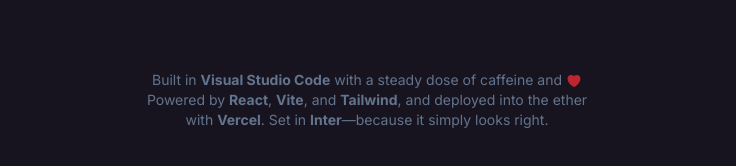
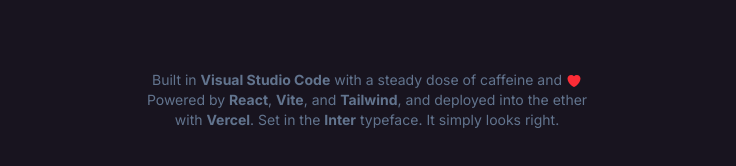
Before and after one commit to nabilelbajdi/nabil-portfolio, a React (Vite) app: page / in a window 1280 px wide. Shown: the part 4149-4315 px from the top of the page, without its empty margins (273-1009 px from the left). Built offline with nearby package versions, Linux system fonts and the light colour scheme.

Commit message:
Improve footer text formatting

```diff
--- a/src/components/layout/Footer.jsx
+++ b/src/components/layout/Footer.jsx
@@ -17,7 +17,7 @@
           xmlns="http://www.w3.org/2000/svg"
           viewBox="0 0 24 24"
           fill="currentColor"
-          className="w-4 h-4 inline-block text-red-500 animate-pulse-soft"
+          className="w-4 h-4 inline-block text-red-500 animate-heartbeat"
         >
           <path d="M11.645 20.91l-.007-.003-.022-.012a15.247 15.247 0 01-.383-.218 25.18 25.18 0 01-4.244-3.17C4.688 15.36 2.25 12.174 2.25 8.25 2.25 5.322 4.714 3 7.688 3A5.5 5.5 0 0112 5.052 5.5 5.5 0 0116.313 3c2.973 0 5.437 2.322 5.437 5.25 0 3.925-2.438 7.111-4.739 9.256a25.175 25.175 0 01-4.244 3.17 15.247 15.247 0 01-.383.219l-.022.012-.007.004-.003.001a.752.752 0 01-.704 0l-.003-.001z" />
         </svg>
@@ -58,7 +58,8 @@
           aria-label="Vercel (opens in a new tab)"
         >
           Vercel
-        </a>. Set in{' '}
+        </a>. {' '}
+        Set in the{' '}
         <a
           href="https://rsms.me/inter/"
           className="font-bold hover:text-indigo-500 dark:hover:text-indigo-400 transition-colors duration-200"
@@ -67,7 +68,9 @@
           aria-label="Inter (opens in a new tab)"
         >
           Inter
-        </a>—because it simply looks right.
+        </a>{' '}
+        typeface. {' '}
+        It simply looks right.
       </p>
     </footer>
   );
```
